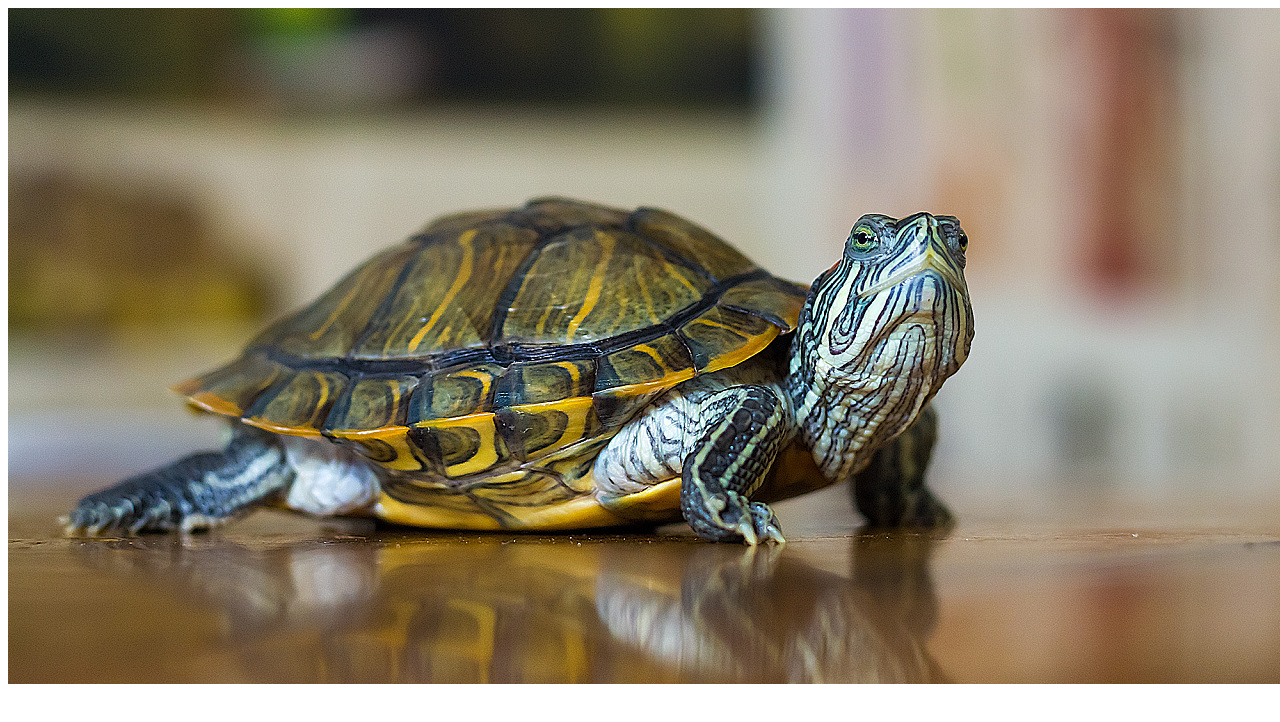
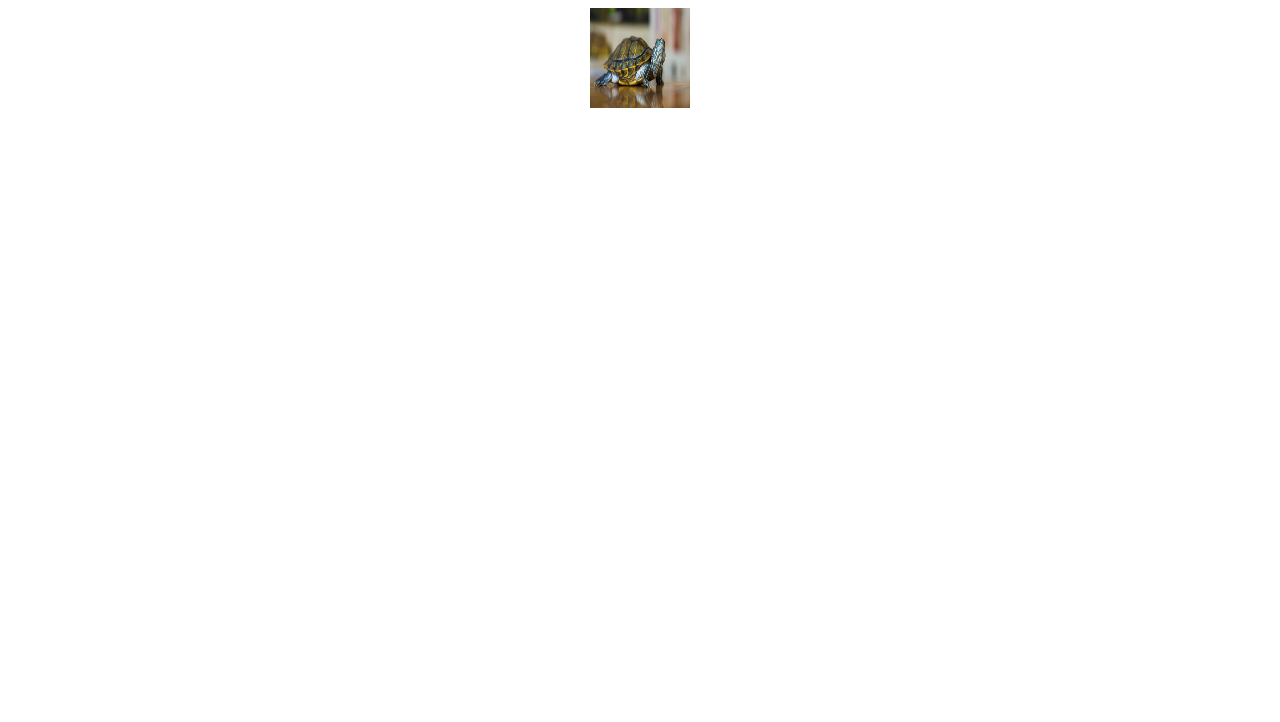
Before and after one commit to ckrpanda/hangke, a plain HTML site: page shenshou.html in a window 1280 px wide. Drawn offline with Linux system fonts and the light colour scheme.

Commit message:
Update shenshou.html

```diff
--- a/shenshou.html
+++ b/shenshou.html
@@ -5,8 +5,19 @@
     <meta http-equiv="X-UA-Compatible" content="IE=edge">
     <meta name="viewport" content="width=device-width, initial-scale=1.0">
     <title>Document</title>
+    <style>
+    .flex {
+        display: flex;
+        }
+        .center{
+        align-items: center;
+        justify-content: center;
+      }
+    </style>
 </head>
 <body>
-    <img src="turtle.png" alt="turtle">
+    <div class="flex center">
+       <img src="turtle.png" alt="turtle" style="height:100px;width:100px;">
+    </div>
 </body>
 </html>
```
